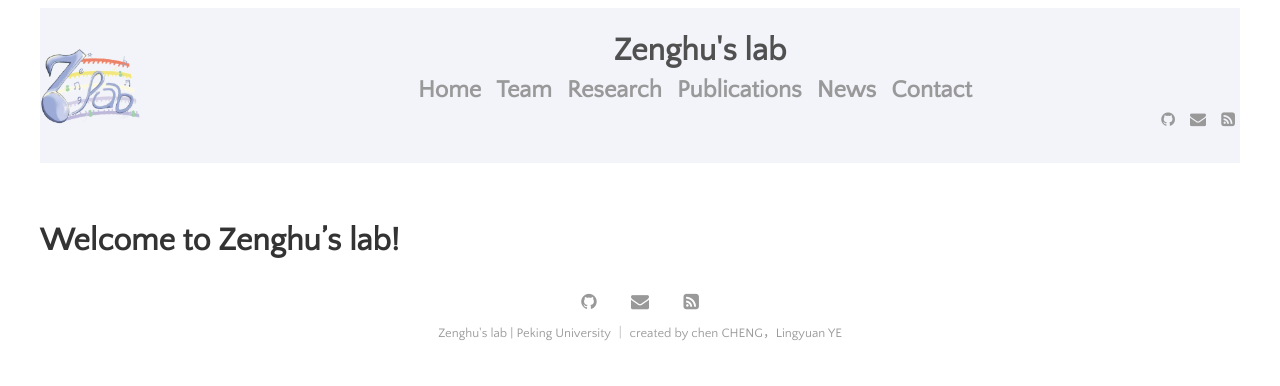
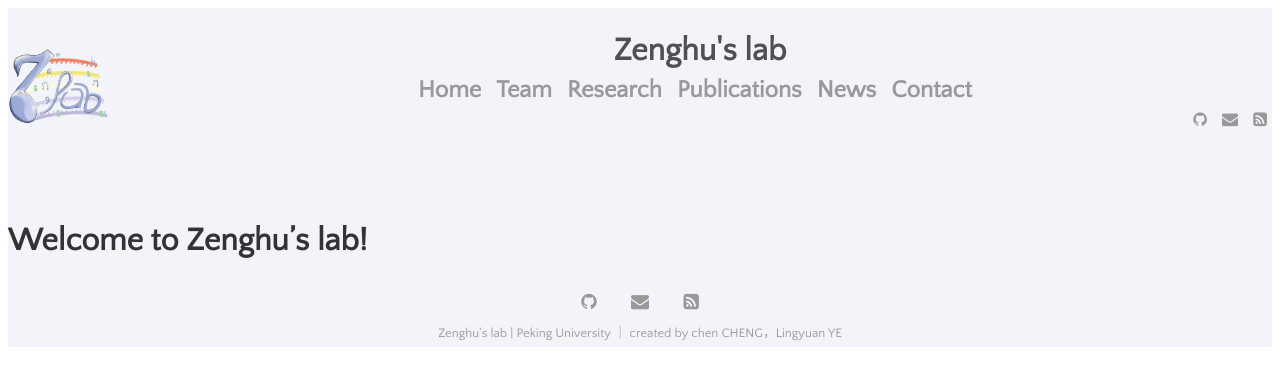
Before and after one commit to ZenghuPKU/zenghupku.github.io, a Jekyll site: the page built from menu/blog.md, in a window 1280 px wide. Shown: the top 386 px of the page. Built offline with Jekyll 4.4.1, drawn with Linux system fonts in a browser that asks for light colours.

Commit message:
Update _default.scss

```diff
--- a/_sass/_default.scss
+++ b/_sass/_default.scss
@@ -5,7 +5,8 @@
 .container {
   margin-left: auto;
   margin-right: auto;
-  width: 1200px;
+  width: 100%;
+  background-color: rgb(242,244,250);
 }
 
 .content-container {
```
